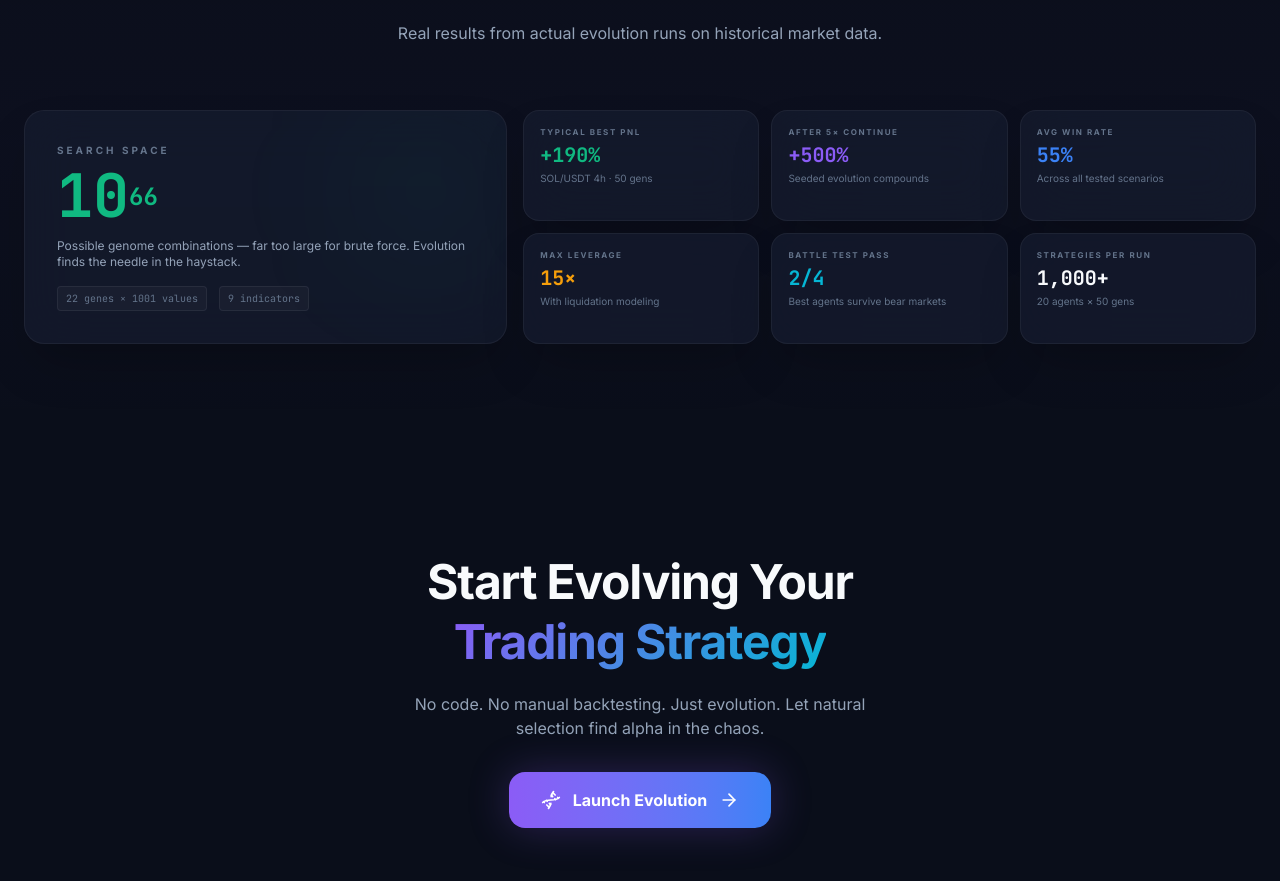
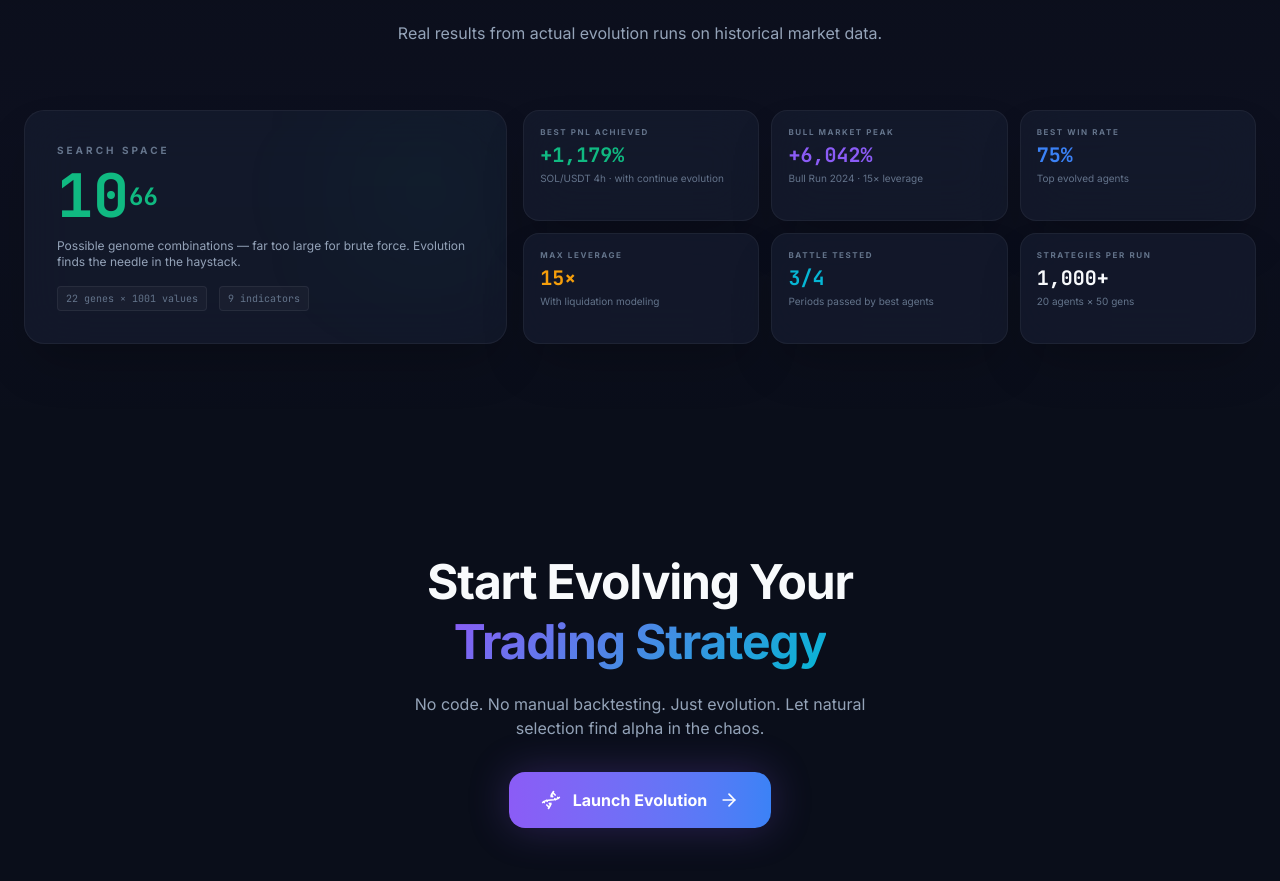
Before and after one commit to hamzadiaz/darwin, a Next.js app in the folder app/: page / in a window 1280 px wide. Shown: the part 2991-3872 px from the top of the page. Built offline with nearby package versions, Linux system fonts and the light colour scheme.

Commit message:
feat: real achieved PnL stats — +1,179% best, +6,042% bull, 75% WR, 3/4 battle

```diff
--- a/app/src/app/page.tsx
+++ b/app/src/app/page.tsx
@@ -442,11 +442,11 @@ function LandingPage({
             {/* Smaller stats */}
             <div className="lg:col-span-3 grid grid-cols-2 sm:grid-cols-3 gap-3">
               {[
-                { label: 'Typical Best PnL', value: '+190%', sub: 'SOL/USDT 4h · 50 gens', color: 'text-success' },
-                { label: 'After 5× Continue', value: '+500%', sub: 'Seeded evolution compounds', color: 'text-evolution-purple' },
-                { label: 'Avg Win Rate', value: '55%', sub: 'Across all tested scenarios', color: 'text-accent-primary' },
+                { label: 'Best PnL Achieved', value: '+1,179%', sub: 'SOL/USDT 4h · with continue evolution', color: 'text-success' },
+                { label: 'Bull Market Peak', value: '+6,042%', sub: 'Bull Run 2024 · 15× leverage', color: 'text-evolution-purple' },
+                { label: 'Best Win Rate', value: '75%', sub: 'Top evolved agents', color: 'text-accent-primary' },
                 { label: 'Max Leverage', value: '15×', sub: 'With liquidation modeling', color: 'text-warning' },
-                { label: 'Battle Test Pass', value: '2/4', sub: 'Best agents survive bear markets', color: 'text-accent-tertiary' },
+                { label: 'Battle Tested', value: '3/4', sub: 'Periods passed by best agents', color: 'text-accent-tertiary' },
                 { label: 'Strategies Per Run', value: '1,000+', sub: '20 agents × 50 gens', color: 'text-text-primary' },
               ].map((stat, i) => (
                 <div
```
